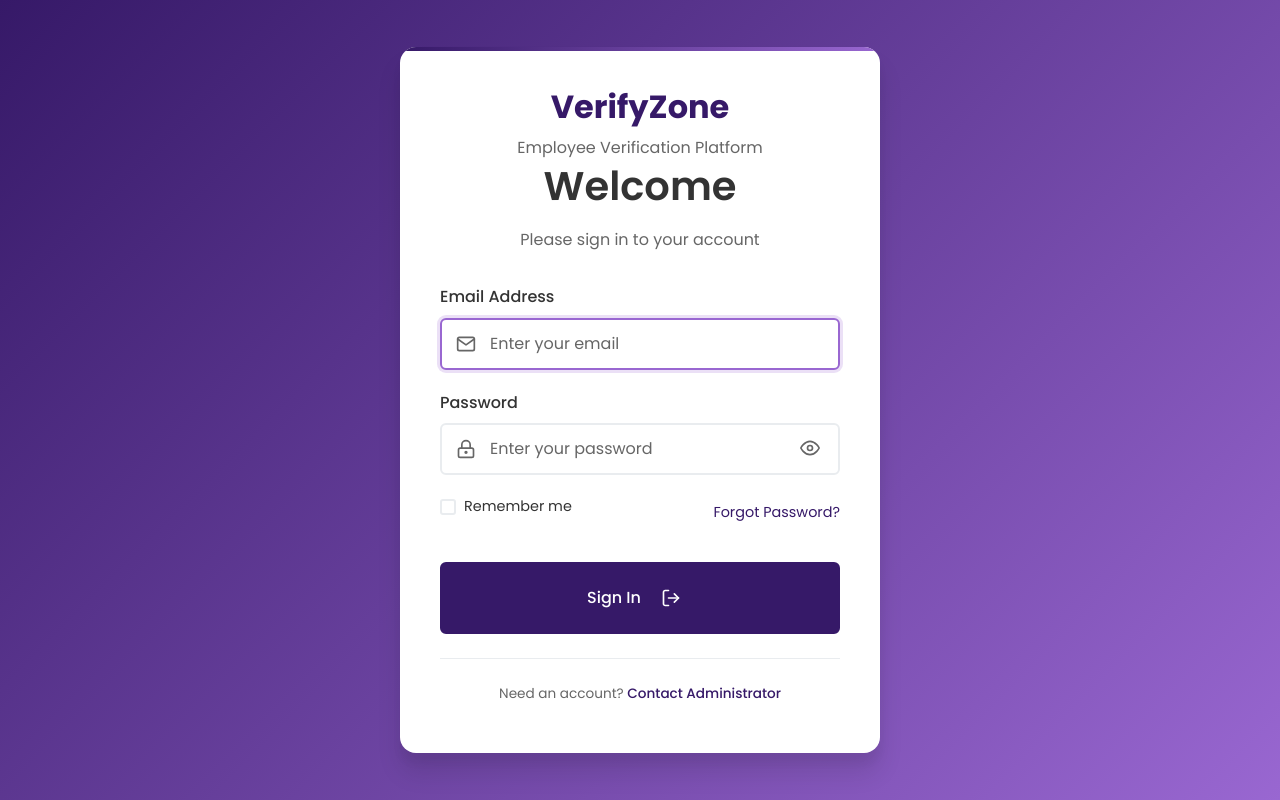
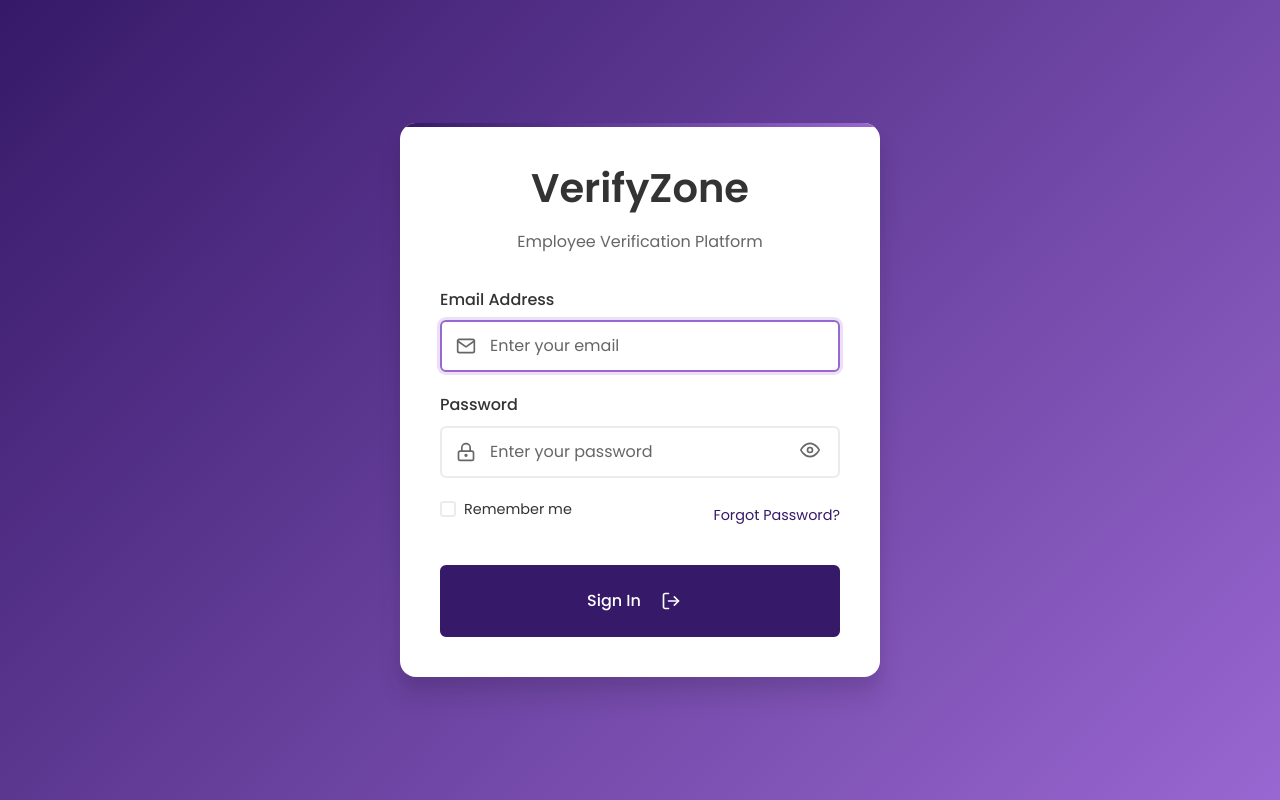
Before and after one commit to VivekanandDesign/VerifyZone, a plain HTML site: page login.html in a window 1280 px wide. Drawn offline with Linux system fonts and the light colour scheme.

Commit message:
Update login page: Clean up auth branding and remove unused files
- Updated login.html with improved form structure
- Commented out auth-brand section for cleaner design
- Removed unused login-new.html and index_clean.html files
- Enhanced login form with better validation and UX
- Streamlined authentication flow

```diff
--- a/login.html
+++ b/login.html
@@ -131,12 +131,12 @@
         <div class="auth-card">
             <!-- Brand Header -->
             <div class="auth-header">
-                <div class="auth-brand">
+                <!-- <div class="auth-brand">
                     <h1>VerifyZone</h1>
                     <p>Employee Verification Platform</p>
-                </div>
-                <h2 id="formTitle">Welcome</h2>
-                <p id="formSubtitle">Please sign in to your account</p>
+                </div> -->
+                <h2 id="formTitle">VerifyZone</h2>
+                <p id="formSubtitle">Employee Verification Platform</p>
             </div>
 
             <!-- Login Form -->
@@ -227,9 +227,9 @@
             </form>
 
             <!-- Footer -->
-            <div class="auth-footer">
+            <!-- <div class="auth-footer">
                 <p>Need an account? <a href="#" class="link">Contact Administrator</a></p>
-            </div>
+            </div> -->
         </div>
     </div>
 
```
Also changed, not shown: index_clean.html (deleted), login-new.html (added).
